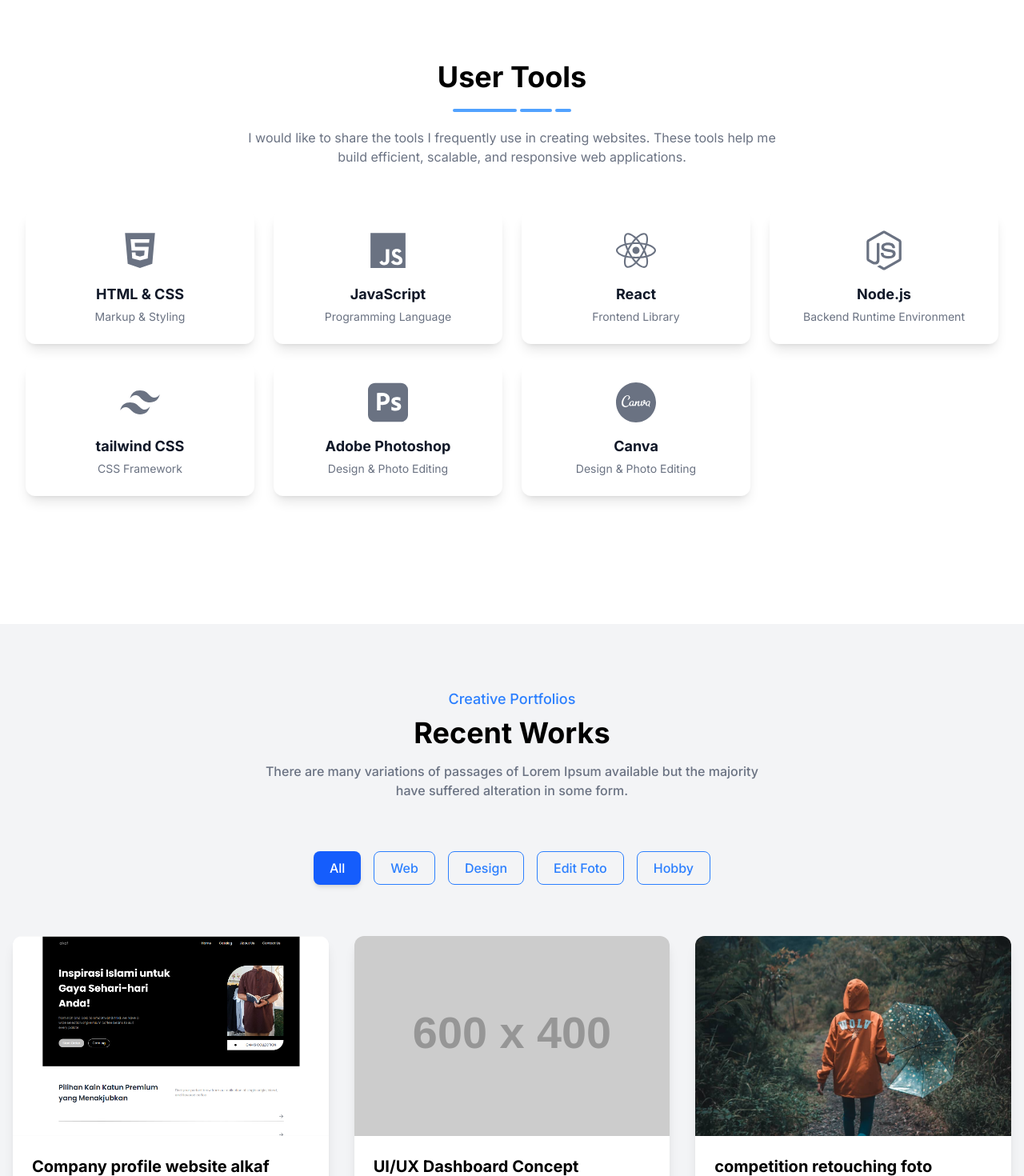
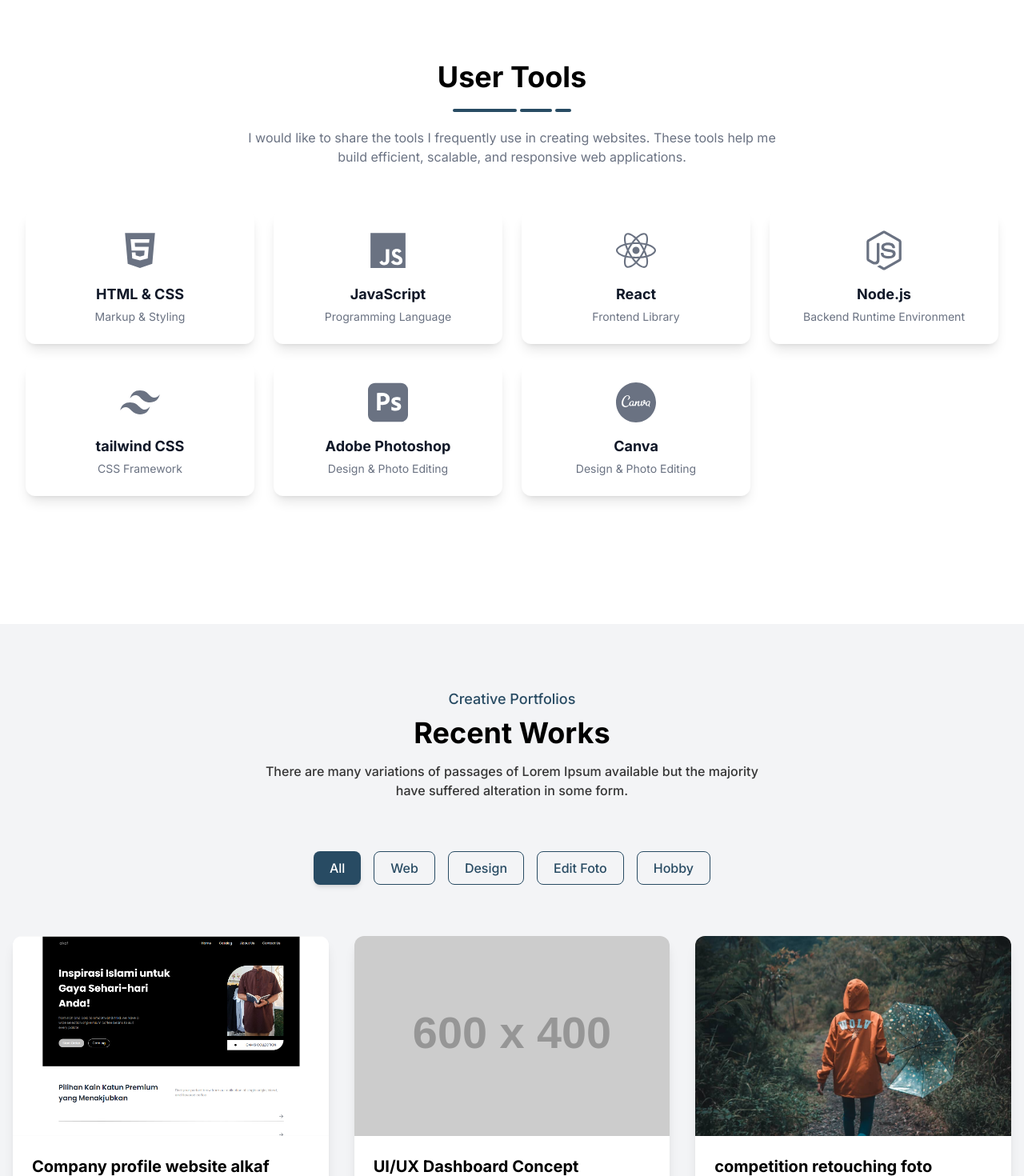
Before and after one commit to khaerul99/portofolio, a React (Vite) app: page / in a window 1280 px wide. Shown: the part 2500-3970 px from the top of the page at 80% size. Built offline with nearby package versions, Linux system fonts and the light colour scheme.

Commit message:
update color porto

```diff
--- a/src/App.jsx
+++ b/src/App.jsx
@@ -238,8 +238,8 @@ function App() {
               </div>
             </section>
 
-            {/* Skills */}
-            <section id="skill" className="py-20 min-h-screen scroll-mt-20">
+            {/* Tools */}
+            <section id="tools" className="py-20 min-h-screen scroll-mt-20">
               <div className="max-w-7xl mx-auto p-4">
                 <div className="flex justify-center">
                   <div className="flex flex-col items-center text-center w-2xl gap-5">
@@ -247,9 +247,9 @@ function App() {
                       User Tools
                     </h2>
                     <div className="flex gap-1">
-                      <div className="w-20 bg-blue-400 h-1 rounded-2xl" />
-                      <div className="w-10 bg-blue-400 h-1 rounded-2xl" />
-                      <div className="w-5 bg-blue-400 h-1 rounded-2xl" />
+                      <div className="w-20 bg-[#284b63] dark:bg-[#d9d9d9] h-1 rounded-2xl" />
+                      <div className="w-10 bg-[#284b63] dark:bg-[#d9d9d9] h-1 rounded-2xl" />
+                      <div className="w-5 bg-[#284b63] dark:bg-[#d9d9d9] h-1 rounded-2xl" />
                     </div>
                     <p className="text-gray-500 dark:text-gray-300">
                       I would like to share the tools I frequently use in
@@ -297,13 +297,13 @@ function App() {
                   <div className="flex flex-col justify-center items-center max-w-2xl text-center">
                     {" "}
                     {/* Batasi lebar teks */}
-                    <p className="text-lg font-medium text-blue-500">
+                    <p className="text-lg font-medium text-[#284b63] dark:text-gray-300">
                       Creative Portfolios
                     </p>
-                    <h1 className="text-4xl font-bold mt-2 mb-4 text-black">
+                    <h1 className="text-4xl font-bold mt-2 mb-4 text-black dark:text-white">
                       Recent Works
                     </h1>
-                    <p className="text-gray-500 font-medium px-4">
+                    <p className="text-[#353535] font-medium px-4">
                       There are many variations of passages of Lorem Ipsum
                       available but the majority have suffered alteration in
                       some form.
@@ -320,8 +320,8 @@ function App() {
                       className={`px-5 py-2 font-medium rounded-lg transition duration-200
                 ${
                   activeCategory === category
-                    ? "bg-blue-600 text-white shadow-md" // Active state
-                    : "border border-blue-500 text-blue-500 hover:bg-blue-50" // Inactive state
+                    ? "bg-[#284b63] text-white shadow-md" // Active state
+                    : "border border-[#284b63] text-[#284b63] hover:bg-[#3b6f92]" // Inactive state
                 }`}
                     >
                       {category}
@@ -333,7 +333,7 @@ function App() {
                   {filteredPortfolio.slice(0, itemsToShow).map((item) => (
                     <div
                       key={item.id}
-                      className="bg-white dark:bg-gray-700 rounded-xl shadow-lg hover:shadow-2xl transition duration-300 overflow-hidden group"
+                      className="bg-white dark:bg-[#284b63] rounded-xl shadow-lg hover:shadow-2xl transition duration-300 overflow-hidden group"
                     >
                       <figure className="overflow-hidden">
                         <img
@@ -354,7 +354,7 @@ function App() {
                         <div className="flex justify-end">
                           <a
                             href={item.liveUrl}
-                            className="inline-block px-4 py-1.5 bg-blue-100 text-blue-600 text-sm font-semibold rounded-full hover:bg-blue-200 transition duration-200"
+                            className="inline-block px-4 py-1.5 bg-[#3c6e71] text-[#1a3738] text-sm font-semibold rounded-full hover:bg-blue-200 transition duration-200"
                           >
                             View Project
                           </a>
```
